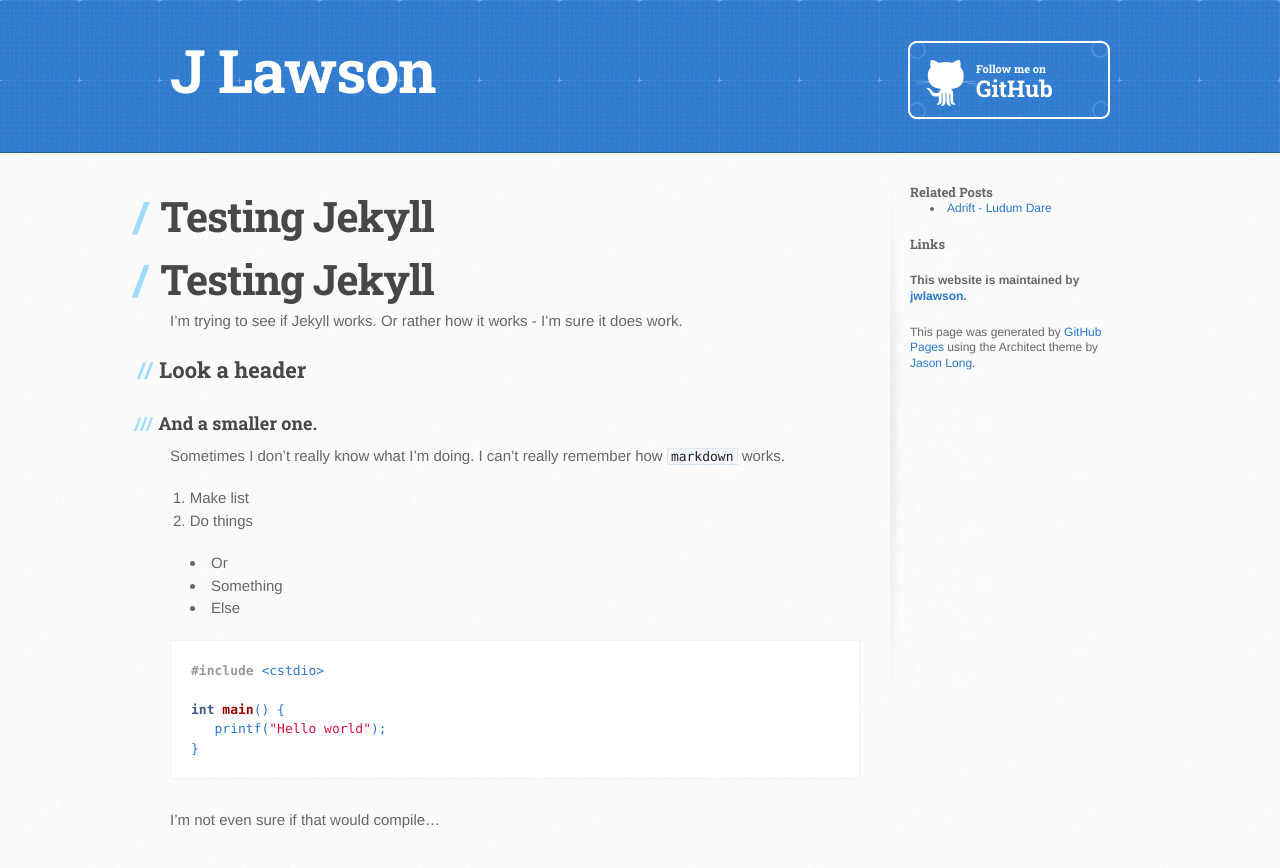
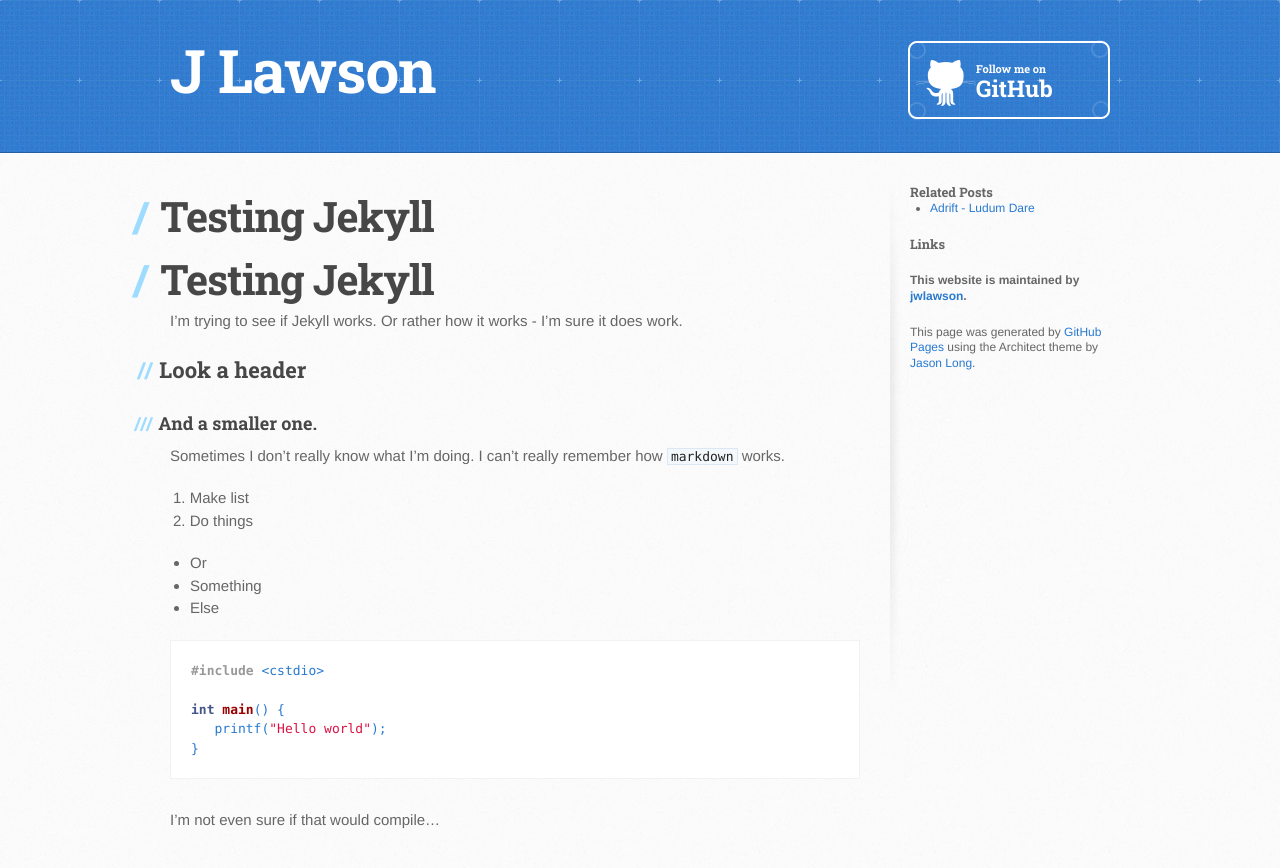
Before and after one commit to jwlawson/jwlawson.github.io, a Jekyll site: the page built from _posts/2014-08-02-testing-jekyll.md, in a window 1280 px wide. Shown: the top 868 px of the page. Built offline with Jekyll 4.4.1, drawn with Linux system fonts in a browser that asks for light colours.

Commit message:
Small css fixes and changes post list to include date.

```diff
--- a/css/style.css
+++ b/css/style.css
@@ -226,7 +226,23 @@
   background: #f2f2f2;
   padding: 20px;
 }
-ul.postlist span {
+ul {
+  list-style: disc;
+  padding-left: 20px;
+}
+ol {
+  list-style: decimal inside;
+  padding-left: 3px;
+}
+dl dd {
+  font-style: italic;
+  font-weight: 100;
+}
+ul#postlist {
+  list-style: disc inside;
+  padding-left: 20px;
+}
+ul#postlist span {
 	font-size: 75%;
 }
 
@@ -323,20 +339,6 @@
   padding: 0 0 0 30px;
 }
 
-ul {
-  list-style: disc inside;
-  padding-left: 20px;
-}
-
-ol {
-  list-style: decimal inside;
-  padding-left: 3px;
-}
-
-dl dd {
-  font-style: italic;
-  font-weight: 100;
-}
 
 footer {
   background: transparent url('../images/hr.png') 0 0 no-repeat;
--- a/index.html
+++ b/index.html
@@ -5,10 +5,10 @@
 
 <div id="home">
 
-<ul>
+<ul class="postlist">
   {% for post in site.posts %}
     <li>
-      <a href="{{ post.url }}">{{ post.title }}</a>
+      <a href="{{ post.url }}">{{ post.title }}</a> &#8212; <span>{{ post.date | date: "%-d %B %Y" }}</span>
       {{ post.excerpt }}
     </li>
   {% endfor %}
```
